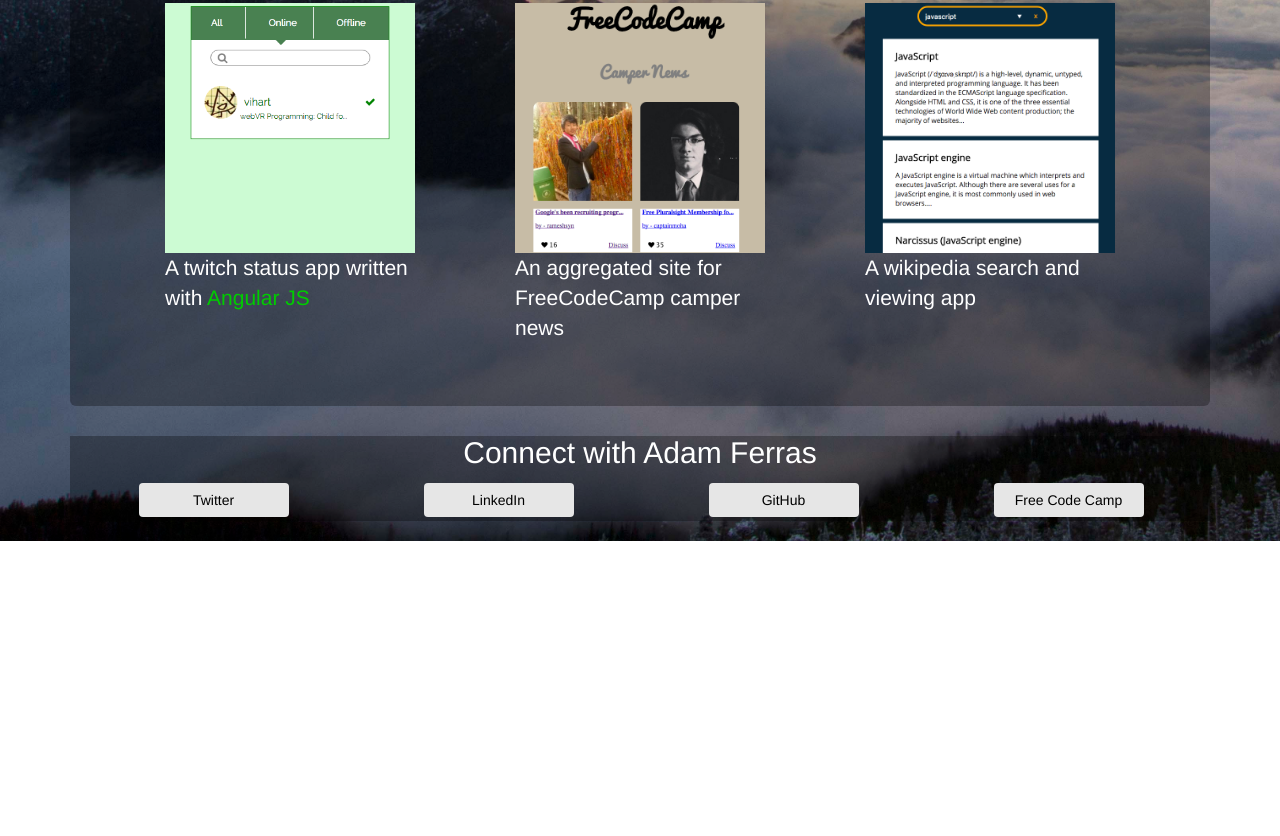
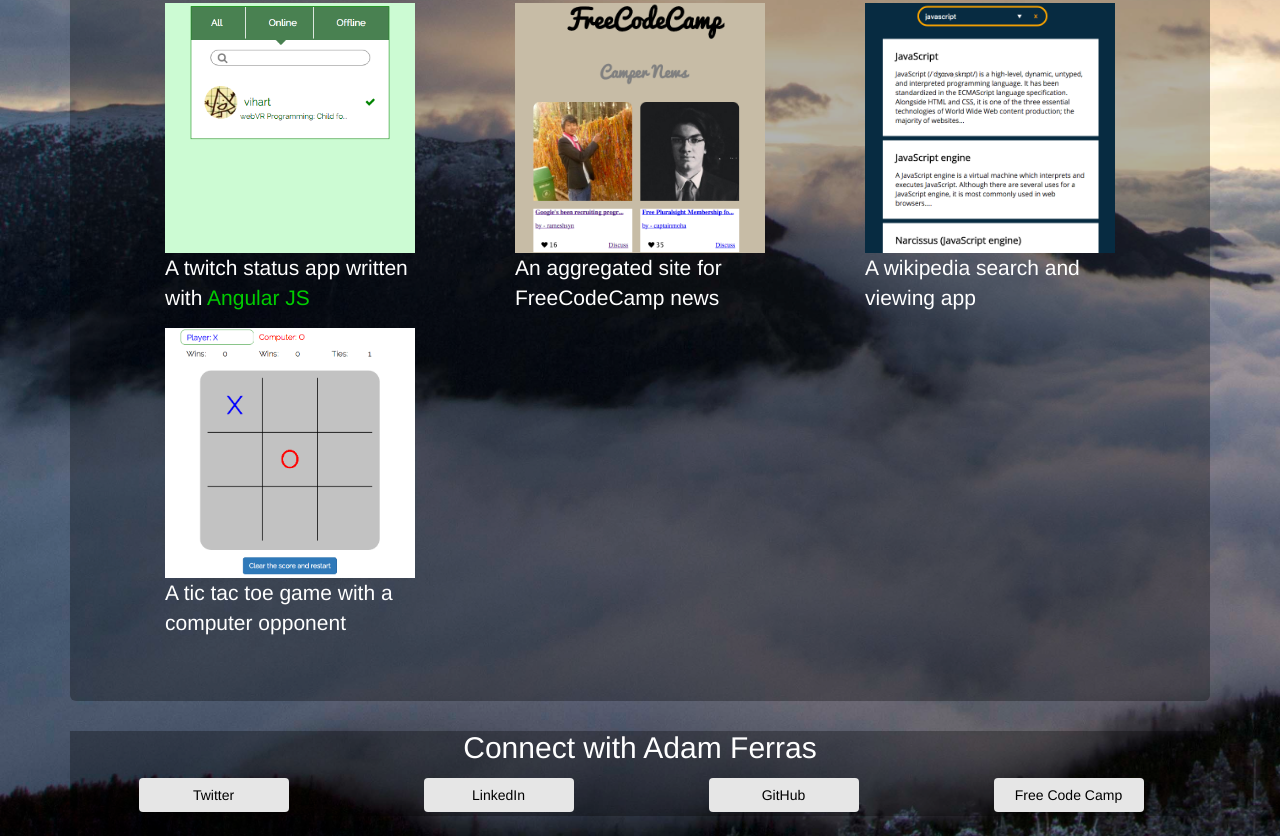
Before and after one commit to adferras/adferras.github.io, a website: page index.html in a window 1280 px wide. Shown: the part 834-1670 px from the top of the page. Before the commit the page ends 1375 px from the top, so only its background shows below. Drawn offline with nearby package versions, Linux system fonts and the light colour scheme.

Commit message:
Include tic tac toe game

```diff
--- a/index.html
+++ b/index.html
@@ -87,13 +87,19 @@
         <div class="col-md-4 projects">
           <a href="http://adferras.github.io/camper_news/"><img src="/images/camper_news.png" alt="preview camper news app"></a>
           <div>
-            <p>An aggregated site for FreeCodeCamp camper news</p>
+            <p>An aggregated site for FreeCodeCamp news</p>
           </div>
         </div>
         <div class="col-md-4 projects">
           <a href="http://adferras.github.io/wikipedia_viewer/"><img src="/images/wikipedia.png" alt="preview wikipedia viewer app"></a>
           <div>
             <p>A wikipedia search and viewing app</p>
+          </div>
+        </div>
+        <div class="col-md-4 projects">
+          <a href="http://adferras.github.io/tic_tac_toe/"><img src="/images/tic_tac_toe.png" alt="preview tic tac toe game"></a>
+          <div>
+            <p>A tic tac toe game with a computer opponent</p>
           </div>
         </div>
       </div>
```
Also changed, not shown: _site/images/tic_tac_toe.png (added), _site/index.html, images/tic_tac_toe.png (added).
